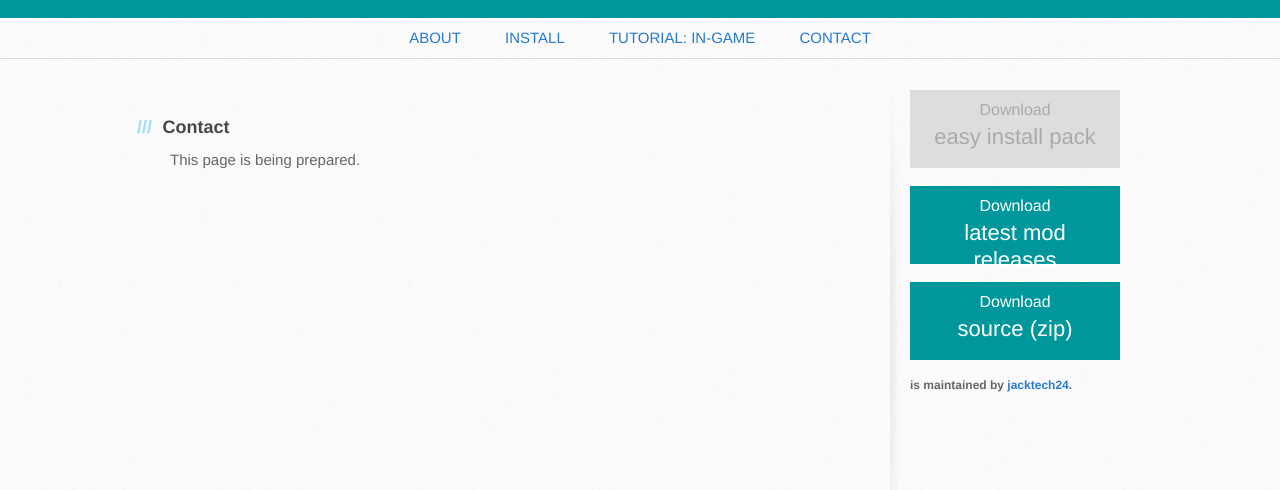
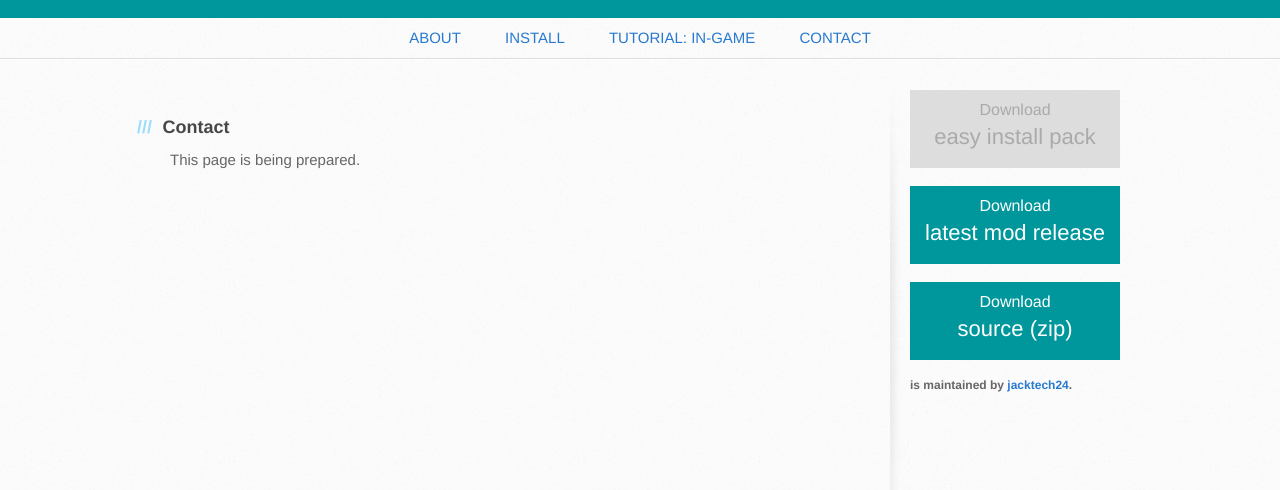
Before and after one commit to filipproch/mineduino, a plain HTML site: page contact.html in a window 1280 px wide. Shown: the part 216-706 px from the top of the page. Drawn offline with Linux system fonts and the light colour scheme.

Commit message:
just small fix with right side button

```diff
--- a/contact.html
+++ b/contact.html
@@ -55,7 +55,7 @@
       </a>
       <a href="https://github.com/jacktech24/mineduino/releases/" class="button">
         <small>Download</small>
-        latest mod releases
+        latest mod release
       </a>
       <a href="https://github.com/jacktech24/mineduino/zipball/master" class="button">
         <small>Download</small>
```
Also changed, not shown: index.html (+1 -1 lines), install.html (+1 -1 lines), tutorial.html (+1 -1 lines).
